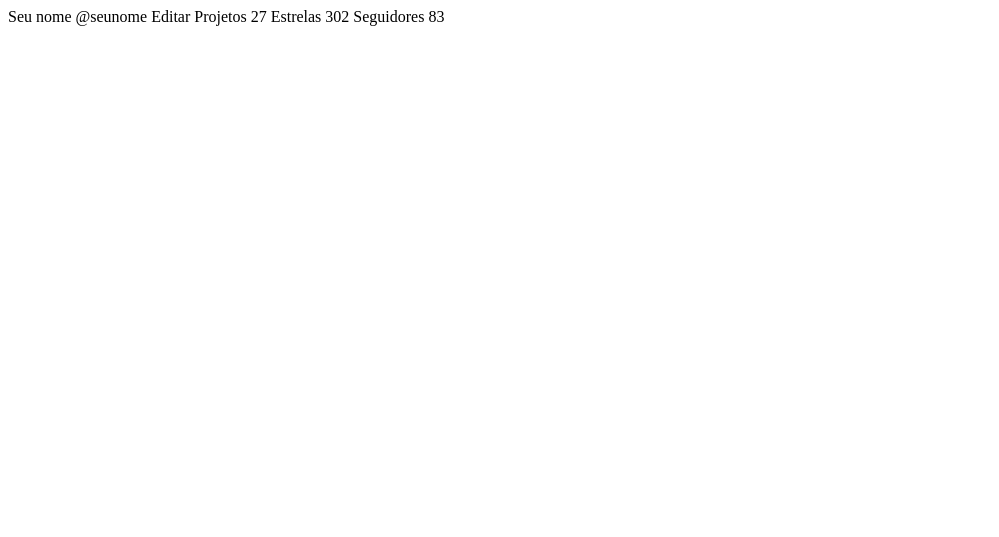
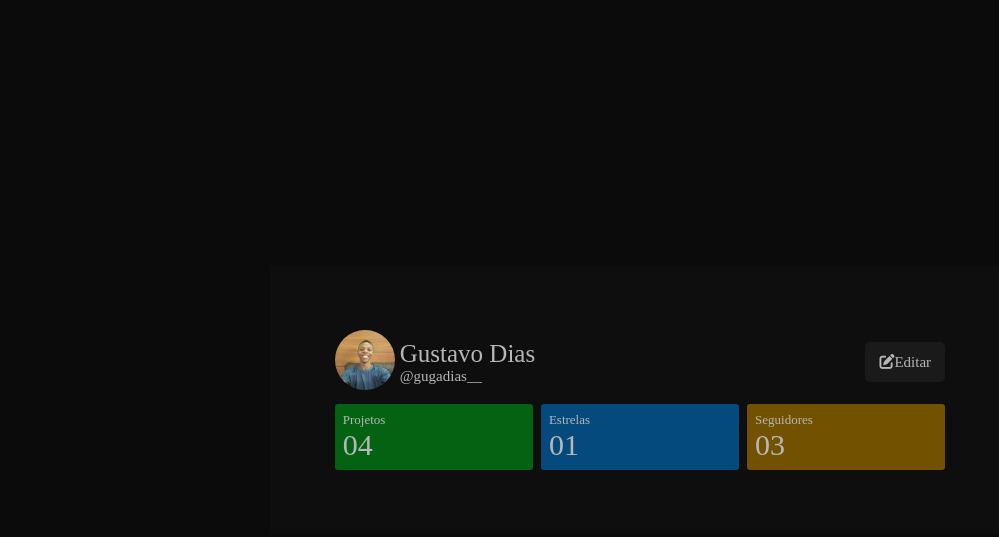
Before and after one commit to GustavoDias7/profile-component, a plain HTML site: page index.html in a window 1280 px wide. Shown: the whole page, without its empty margins (0-999 px from the left). Drawn offline with Linux system fonts and the light colour scheme.

Commit message:
Challenge completed

```diff
--- a/index.html
+++ b/index.html
@@ -1,9 +1,44 @@
-Seu nome
-@seunome
-Editar
-Projetos
-27
-Estrelas
-302
-Seguidores
-83
+<!DOCTYPE html>
+<html lang="en">
+    <head>
+        <meta charset="UTF-8">
+        <meta name="viewport" content="width=device-width, initial-scale=1.0">
+        <link rel="stylesheet" href="styles.css/style.css">
+        <script src="https://kit.fontawesome.com/558c6718f3.js" crossorigin="anonymous"></script>
+        <script src="scripts/script.js" defer></script>
+        <title>Profile-component</title>
+    </head>
+    <body>
+        <section class="main-section">
+            <header class="main-header">
+                <figure class="img-profile">
+                    <img src="./image/me.png" alt="image profile">
+                </figure>
+
+                <div class="name-nikiname">
+                    <h2 class="name">Gustavo Dias</h2>
+                    <p class="nikiname">@gugadias__</p>
+                </div>
+
+                <div>
+                    <button class="edit"><i class="fas fa-edit"></i>Editar</button>
+                </div>
+            </header>
+
+            <article class="main-article">
+                <div class="boxs" id="info-01">
+                    <p class="info">Projetos</p>
+                    <p class="counter">04</p>
+                </div>
+                <div class="boxs" id="info-02">
+                    <p class="info">Estrelas</p>
+                    <p class="counter">01</p>
+                </div>
+                <div class="boxs" id="info-03">
+                    <p class="info">Seguidores</p>
+                    <p class="counter">03</p>
+                </div>
+            </article>
+        </section>
+    </body>
+</html>
--- /dev/null
+++ b/styles.css/style.css
@@ -0,0 +1,123 @@
+* {
+    margin: 0;
+    padding: 0;
+    font-family: Rubik;
+    color: #B7B7B7;
+}
+
+body {
+    background-color: #0C0B0B;
+}
+
+.main-section {
+    position: absolute;
+    bottom: 0;
+    right: 20px;
+    top: 0;
+    left: 20px;
+
+    margin: auto;
+    padding: 4rem;
+
+    max-width: 610.500px;
+    height: min-content;
+    background-color: #0F0E0E;
+}
+
+img {
+    width: 60px;
+    border-radius: 60px;
+}
+
+.main-header {
+    display: grid;
+    grid-template-columns: 65px auto 80px;
+
+    align-items: center;
+    margin: 0 auto 10px;
+}
+
+.name-nikiname {
+    width: max-content;
+}
+
+.name {
+    font-size: 25px;
+    font-weight: normal;
+}
+
+.nikiname {
+    font-size: 15px;
+}
+
+.edit {
+    background-color: #1A1A1A;
+    width: 80px;
+    height: 40px;
+    font-size: 15px;
+
+    border: none;
+    border-radius: 5px;
+    outline: none;
+
+    justify-self: end;
+    text-align: center;
+
+    cursor: pointer;
+}
+
+.main-article {
+    display: grid;
+    grid-template-columns: repeat(3, 1fr);
+    column-gap: .5rem;
+    margin: auto;
+}
+
+.boxs {
+    border-radius: 3px;
+    padding: 8px;
+}
+
+.info {
+    font-size: 13px;
+}
+
+#info-01 {
+    background-color: #046313;
+}
+
+#info-02 {
+    background-color: #044A7D;
+}
+
+#info-03 {
+    background-color: #725200;
+}
+
+.counter {
+    font-size: 30px;
+}
+
+@media (max-width: 530px) {
+    .main-section {
+        padding: 2rem 4rem;
+    }
+
+    .main-header {
+        grid-template-columns: 1fr;
+        row-gap: .3rem;
+    }
+
+    .main-header div, figure {
+        justify-self: center;
+    }
+
+    .nikiname {
+        text-align: center;
+    }
+
+    .main-article {
+        grid-template-columns: 1fr;
+        row-gap: .5rem;
+    }
+}
```
Also changed, not shown: design/desktop-mobile.png (added), image/me.png (added), 1 other file.
